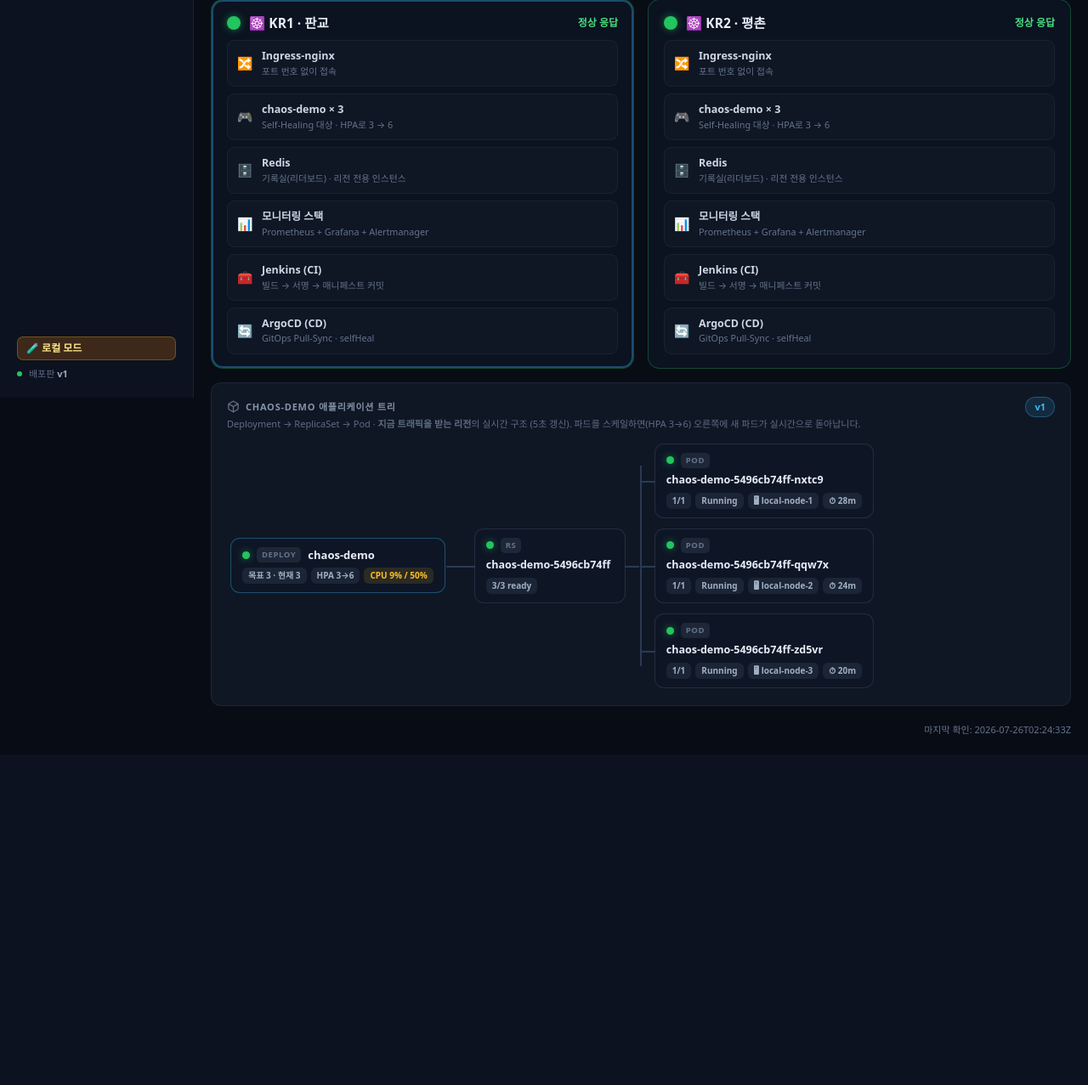
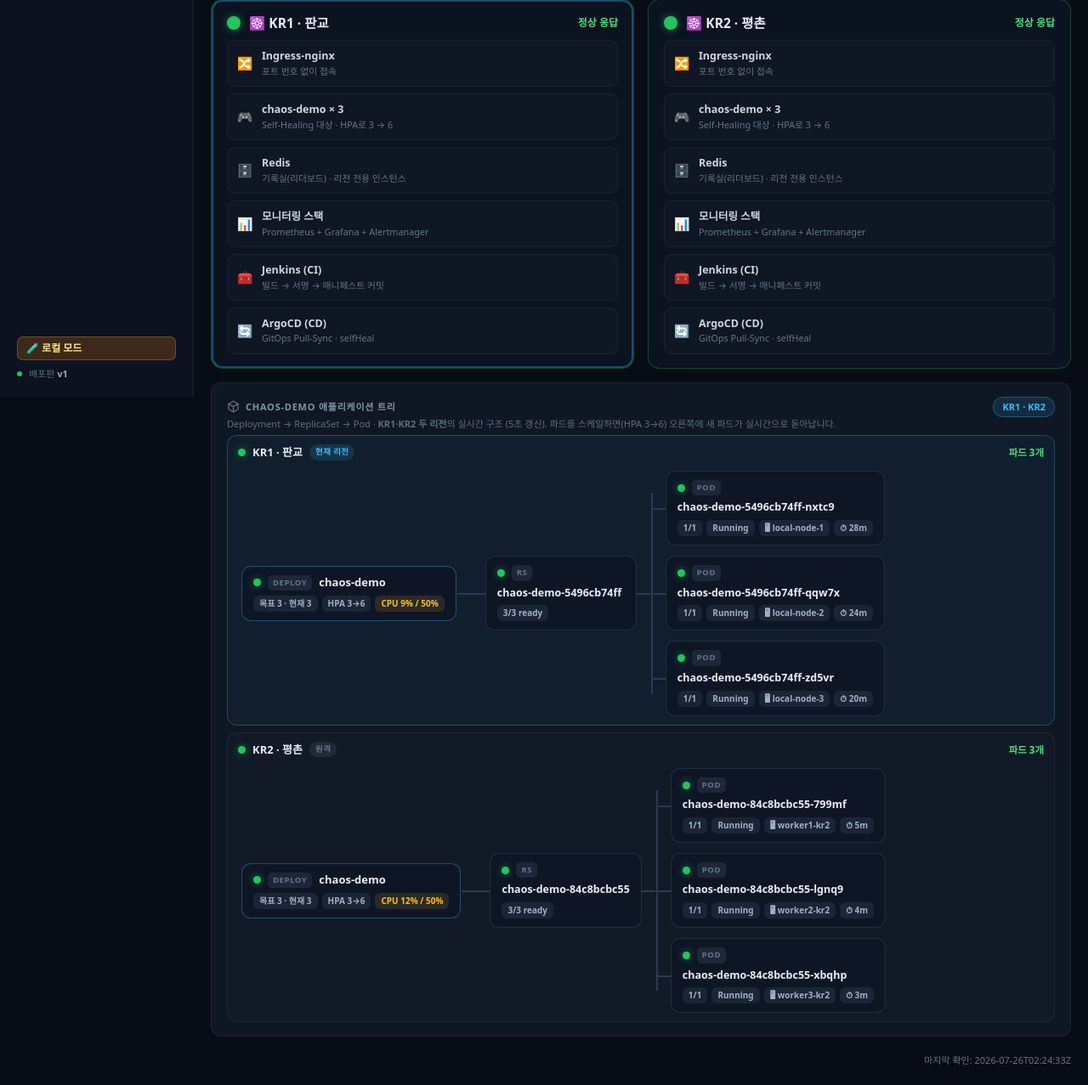
Before and after one commit to wonju90/ChaosArena, a Flask app: page /infra in a window 1280 px wide. Shown: the part 332-1609 px from the top of the page at 85% size. Before the commit the page ends 1196 px from the top, so only its background shows below. Run offline with Flask 3, Linux system fonts and the light colour scheme; some libraries are stand-ins or nearby versions; some web fonts are replaced.

Commit message:
Unify /infra tree: show both KR1+KR2 regions in one panel
접속 리전에 따라 트리가 KR1↔KR2로 달라지던 문제 해결. 상대 리전 트리는 그쪽
/api/topology를 HTTP로 가져와 합침(리전 카드가 /health 확인하는 것과 같은 서버사이드
프록시). 백그라운드 스레드가 5초마다 미리 모아 캐시, 프런트는 /api/topology/all만 읽음.
크로스리전 kube 크레덴셜 없이 한 화면에 두 리전 트리 표시, 죽은 리전은 "응답 없음" 저하.

- app.py: _fetch_region_topology/_self_topology/_build_topology_snapshot,
  _refresh_regions_loop에 토폴로지 캐시 추가, GET /api/topology/all, build_mock_topology_all
- templates/infra.html: 리전별 트리 블록(현재 리전 강조) + 블록별 가로 스크롤
- docs: CONCEPTS 22.7 / PROJECT_LOG 4.36 통합 방식 반영

Co-Authored-By: Claude Opus 4.8 (1M context) <noreply@anthropic.com>

```diff
--- a/app.py
+++ b/app.py
@@ -541,6 +541,31 @@ def build_mock_topology():
     }
 
 
+def build_mock_topology_all():
+    """LOCAL_MODE용 — 두 리전 트리를 모두 담은 목업. kr1(self)은 CPU 부하 버튼으로 3<->6,
+    kr2는 3개 고정으로 보여준다(실배포의 '두 리전 동시 표시'를 로컬에서도 확인)."""
+    kr2_hash = "84c8bcbc55"
+    kr2_pods = [
+        {"name": f"chaos-demo-{kr2_hash}-{sfx}", "node": f"worker{i + 1}-kr2",
+         "phase": "Running", "ready": True, "containers": "1/1", "age": f"{5 - i}m"}
+        for i, sfx in enumerate(["799mf", "lgnq9", "xbqhp"])
+    ]
+    return {
+        "available": True,
+        "checked_at": time.strftime("%Y-%m-%dT%H:%M:%SZ", time.gmtime()),
+        "regions": [
+            {"id": "kr1", "label": "판교", "is_self": True, "available": True, **build_mock_topology()},
+            {
+                "id": "kr2", "label": "평촌", "is_self": False, "available": True,
+                "deployment": {"name": "chaos-demo", "current": 3, "desired": 3, "min": 3, "max": 6,
+                               "cpu_percent": 12, "target_cpu_percent": 50, "hpa_available": True},
+                "replicasets": [{"name": f"chaos-demo-{kr2_hash}", "hash": kr2_hash,
+                                 "ready": 3, "total": 3, "pods": kr2_pods}],
+            },
+        ],
+    }
+
+
 def build_mock_deploy_history():
     """LOCAL_MODE용 가짜 배포 히스토리 — 성공 이벤트 몇 개 + 롤백 1건을 섞어 화면 확인용으로 보여준다."""
     return [
@@ -695,11 +720,66 @@ def _build_regions_snapshot():
     }
 
 
+# ── 애플리케이션 트리도 같은 백그라운드 스레드에서 '양쪽 리전 것을' 미리 모아둔다 ──
+# 자기 리전 트리는 로컬 kube로 직접 만들고(build_topology), 상대 리전 트리는 그쪽의
+# /api/topology를 HTTP로 가져온다(리전 카드가 /health를 프록시로 확인하는 것과 완전히 같은
+# 방식). 덕분에 크로스리전 kube 크레덴셜을 새로 들지 않고도 "인프라 지도 한 화면에서 두 리전
+# 트리를 모두" 보여줄 수 있다. 상대의 /api/topology는 자기 자신만 담은 1차 응답이라 재귀 없음.
+_topology_cache = {"available": True, "checked_at": None, "regions": []}
+
+
+def _fetch_region_topology(url):
+    """상대 리전의 /api/topology(자기 자신만 담긴 1차 응답)를 HTTP로 가져온다."""
+    try:
+        data = requests.get(f"{url}/api/topology", timeout=2).json()
+        return data if data.get("available") else None
+    except (requests.RequestException, ValueError) as e:
+        print(f"리전 토폴로지 확인 실패({url}): {e}")
+        return None
+
+
+def _self_topology():
+    """이 클러스터(자기 리전)의 트리를 로컬 kube로 만든다. 실패 시 None."""
+    try:
+        return build_topology(get_k8s_client(), get_autoscaling_client())
+    except (ApiException, config.ConfigException) as e:
+        print(f"자기 리전 토폴로지 생성 실패: {e}")
+        return None
+
+
+def _topology_region_entry(region, topo):
+    """리전 메타(id/label/is_self)와 트리 데이터를 합쳐 한 리전 항목을 만든다."""
+    entry = {
+        "id": region["id"],
+        "label": region["label"],
+        "is_self": region["id"] == APP_VERSION,
+        "available": topo is not None,
+    }
+    if topo is not None:
+        entry["deployment"] = topo.get("deployment")
+        entry["replicasets"] = topo.get("replicasets", [])
+    return entry
+
+
+def _build_topology_snapshot():
+    results = []
+    for region in REGIONS:
+        is_self = region["id"] == APP_VERSION
+        topo = _self_topology() if is_self else _fetch_region_topology(region["url"])
+        results.append(_topology_region_entry(region, topo))
+    return {
+        "available": True,
+        "checked_at": time.strftime("%Y-%m-%dT%H:%M:%SZ", time.gmtime()),
+        "regions": results,
+    }
+
+
 def _refresh_regions_loop():
-    global _regions_cache
+    global _regions_cache, _topology_cache
     while True:
         if REGIONS:
             _regions_cache = _build_regions_snapshot()  # 새 dict 통째로 스왑 -> 원자적, Lock 불필요
+            _topology_cache = _build_topology_snapshot()
         time.sleep(5)
 
 
@@ -914,10 +994,10 @@ def api_regions():
 @app.route("/api/topology")
 def api_topology():
     """
-    인프라 지도(/infra)의 'chaos-demo 애플리케이션 트리'용 — 이 앱이 떠 있는 클러스터(=지금
-    트래픽을 받는 리전)의 Deployment -> ReplicaSet -> Pod 계층을 실시간으로 돌려준다.
-    파드 조회 권한만으로 재구성하며(build_topology 참고), 상대 리전의 트리는 크로스리전
-    크레덴셜이 없어(=최소 권한 원칙) 표시하지 않는다 - self 리전 카드에서만 트리가 펼쳐진다.
+    1차(자기 리전) 트리 — 이 앱이 떠 있는 클러스터의 Deployment -> ReplicaSet -> Pod 계층만
+    돌려준다. 파드 조회 권한만으로 재구성하며(build_topology 참고), 상대 리전 것은 담지 않는다
+    (재귀 방지). 이 엔드포인트는 두 용도로 쓰인다: (1) 상대 리전이 HTTP로 이걸 가져가 자기
+    화면에 합침(_fetch_region_topology), (2) 아래 /api/topology/all이 self 트리로 사용.
     """
     checked = time.strftime("%Y-%m-%dT%H:%M:%SZ", time.gmtime())
     if LOCAL_MODE:
@@ -931,6 +1011,28 @@ def api_topology():
         return jsonify({"available": False, "error": f"쿠버네티스 API 호출 실패: {describe_k8s_error(e)}"})
 
     return jsonify({"available": True, "region": APP_VERSION, "checked_at": checked, **topo})
+
+
+@app.route("/api/topology/all")
+def api_topology_all():
+    """
+    /infra 트리 패널이 폴링하는 '통합' 엔드포인트 — 어느 리전이 페이지를 띄우든 KR1·KR2 트리를
+    모두 담아 돌려준다. 자기 리전은 로컬 kube로, 상대 리전은 백그라운드 스레드가 미리 HTTP로
+    가져다 둔 _topology_cache에서 읽는다(요청 스레드에서 네트워크 I/O 안 함). REGIONS가 아직
+    설정 안 된 클러스터에서는 자기 리전 하나만 단일 항목으로 우아하게 저하한다.
+    """
+    checked = time.strftime("%Y-%m-%dT%H:%M:%SZ", time.gmtime())
+    if LOCAL_MODE:
+        return jsonify(build_mock_topology_all())
+
+    if not REGIONS:
+        topo = _self_topology()
+        region = {"id": APP_VERSION, "label": APP_VERSION, "is_self": True, "available": topo is not None}
+        if topo is not None:
+            region.update({"deployment": topo["deployment"], "replicasets": topo["replicasets"]})
+        return jsonify({"available": True, "checked_at": checked, "regions": [region]})
+
+    return jsonify(_topology_cache)
 
 
 @app.route("/api/deploy-history")
--- a/templates/infra.html
+++ b/templates/infra.html
@@ -125,6 +125,24 @@
   }
 
   .apptree-empty { font-size: 12.5px; color: #8593a8; padding: 14px 4px; }
+
+  /* 두 리전 트리를 세로로 쌓는다 — 각 리전 블록은 자기만의 가로 스크롤을 가진다 */
+  .tree-region-list { display: flex; flex-direction: column; gap: 8px; }
+  .tree-region-block {
+    border-radius: 12px; border: 1px solid rgba(148,163,184,0.10);
+    background: rgba(255,255,255,0.015); padding: 10px 12px 6px;
+  }
+  .tree-region-block.blk-self { border-color: rgba(56,189,248,0.28); background: rgba(56,189,248,0.04); }
+  .tree-region-head { display: flex; align-items: center; gap: 8px; margin-bottom: 2px; }
+  .tree-region-title { font-size: 13px; font-weight: 800; color: #e8eef7; }
+  .tree-role-tag {
+    font-size: 9.5px; font-weight: 800; letter-spacing: 0.04em; text-transform: uppercase;
+    padding: 2px 7px; border-radius: 999px; color: #64748b; background: rgba(148,163,184,0.12);
+  }
+  .tree-role-tag.role-self { color: #38bdf8; background: rgba(56,189,248,0.14); }
+  .tree-region-status { font-size: 11.5px; font-weight: 700; margin-left: auto; }
+  .tree-region-status.ok { color: #4ade80; }
+  .tree-region-status.bad { color: #f87171; }
 {% endblock %}
 
 {% block content %}
@@ -194,13 +212,13 @@
   <div class="panel">
     <div class="flex items-center gap-2">
       <h2 class="panel-title" style="margin:0">{{ ic.i('box') }} chaos-demo 애플리케이션 트리</h2>
-      <span id="tree-region" class="tree-region-badge">확인 중…</span>
+      <span id="tree-region" class="tree-region-badge">두 리전</span>
     </div>
     <div class="text-[11px] text-faint mb-1">
-      Deployment → ReplicaSet → Pod · <b>지금 트래픽을 받는 리전</b>의 실시간 구조 (5초 갱신).
+      Deployment → ReplicaSet → Pod · <b>KR1·KR2 두 리전</b>의 실시간 구조 (5초 갱신).
       파드를 스케일하면(HPA 3→6) 오른쪽에 새 파드가 실시간으로 돋아납니다.
     </div>
-    <div id="apptree-wrap" class="apptree-scroll">
+    <div id="apptree-wrap" class="tree-region-list">
       <div class="apptree-empty">불러오는 중…</div>
     </div>
   </div>
@@ -282,19 +300,21 @@ async function refreshRegions() {
   }
 }
 
-// ── chaos-demo 애플리케이션 트리 ───────────────────────────────────────────
+// ── chaos-demo 애플리케이션 트리 (KR1 + KR2 두 리전 통합) ──────────────────
 const REGION_LABEL = { kr1: 'KR1 · 판교', kr2: 'KR2 · 평촌' };
-// 직전 폴링에 존재하던 파드 이름 집합 — 새로 등장한 파드에만 1회성 fade-in을 준다
-// (region 카드 플래시와 같은 "변화 시점만 감지" 관용구).
-let treeKnownPods = new Set();
-let treeFirstRender = true;
+// 리전별로 직전 파드 집합을 기억해, 새로 등장한 파드에만 1회성 fade-in을 준다
+// (region 카드 플래시와 같은 "변화 시점만 감지" 관용구). treeRendered는 최초 1회 렌더
+// 뒤에만 flash가 돌게 해서, 처음 그릴 때 파드 전부가 깜빡이는 걸 막는다.
+const treeKnownPods = {};        // regionId -> Set(podName)
+const treeRendered = new Set();  // 최초 렌더를 마친 리전 id
 
 function esc(s) {
   return String(s).replace(/[&<>"]/g, (c) => ({ '&': '&amp;', '<': '&lt;', '>': '&gt;', '"': '&quot;' }[c]));
 }
 
-function podNode(pod) {
-  const isNew = !treeFirstRender && !treeKnownPods.has(pod.name);
+function podNode(pod, regionId) {
+  const known = treeKnownPods[regionId] || new Set();
+  const isNew = treeRendered.has(regionId) && !known.has(pod.name);
   const dotCls = pod.ready ? 'ok' : (pod.phase === 'Running' ? 'warn' : 'bad');
   return `
     <div class="tnode node-pod ${isNew ? 'tpod-new' : ''}">
@@ -312,23 +332,28 @@ function podNode(pod) {
     </div>`;
 }
 
-function renderTree(data) {
-  const wrap = document.getElementById('apptree-wrap');
-  const badge = document.getElementById('tree-region');
+function regionTreeBlock(r) {
+  const label = REGION_LABEL[r.id] || r.id;
+  const roleTag = r.is_self
+    ? '<span class="tree-role-tag role-self">현재 리전</span>'
+    : '<span class="tree-role-tag">원격</span>';
 
-  if (!data.available) {
-    badge.innerText = '표시 불가';
-    wrap.innerHTML = `<div class="apptree-empty">⚠ 이 클러스터의 트리를 불러오지 못했습니다. (${esc(data.error || '알 수 없음')})</div>`;
-    return;
+  if (!r.available) {
+    return `
+      <div class="tree-region-block ${r.is_self ? 'blk-self' : ''}">
+        <div class="tree-region-head">
+          <span class="tnode-dot bad"></span>
+          <span class="tree-region-title">${esc(label)}</span>${roleTag}
+          <span class="tree-region-status bad">응답 없음</span>
+        </div>
+        <div class="apptree-empty">이 리전의 트리를 가져오지 못했습니다.</div>
+      </div>`;
   }
 
-  badge.innerText = REGION_LABEL[data.region] || data.region || '';
-
-  const d = data.deployment;
-  const rss = data.replicasets || [];
+  const d = r.deployment;
+  const rss = r.replicasets || [];
   const pods = rss.flatMap((rs) => rs.pods);
 
-  // Deployment 노드 (+ HPA 정보 배지)
   const deployChips = [`목표 ${d.desired} · 현재 ${d.current}`];
   if (d.hpa_available) {
     deployChips.push(`HPA ${d.min}→${d.max}`);
@@ -366,19 +391,40 @@ function renderTree(data) {
 
   const podsHtml = `
     <div class="tier tier-pods ${pods.length <= 1 ? 'single-pod' : ''}">
-      ${pods.map(podNode).join('')}
+      ${pods.map((p) => podNode(p, r.id)).join('')}
     </div>`;
 
-  wrap.innerHTML = `<div class="apptree">${deployHtml}${rsHtml}${podsHtml}</div>`;
+  treeKnownPods[r.id] = new Set(pods.map((p) => p.name));
+  treeRendered.add(r.id);
 
-  treeKnownPods = new Set(pods.map((p) => p.name));
-  treeFirstRender = false;
+  return `
+    <div class="tree-region-block ${r.is_self ? 'blk-self' : ''}">
+      <div class="tree-region-head">
+        <span class="tnode-dot ok"></span>
+        <span class="tree-region-title">${esc(label)}</span>${roleTag}
+        <span class="tree-region-status ok">파드 ${pods.length}개</span>
+      </div>
+      <div class="apptree-scroll"><div class="apptree">${deployHtml}${rsHtml}${podsHtml}</div></div>
+    </div>`;
+}
+
+function renderTreeAll(data) {
+  const wrap = document.getElementById('apptree-wrap');
+  const badge = document.getElementById('tree-region');
+  const regions = data.regions || [];
+
+  if (!regions.length) {
+    wrap.innerHTML = '<div class="apptree-empty">표시할 리전이 없습니다.</div>';
+    return;
+  }
+  badge.innerText = regions.map((r) => (REGION_LABEL[r.id] || r.id).split(' · ')[0]).join(' · ');
+  wrap.innerHTML = regions.map(regionTreeBlock).join('');
 }
 
 async function refreshTree() {
   try {
-    const res = await fetch('/api/topology');
-    renderTree(await res.json());
+    const res = await fetch('/api/topology/all');
+    renderTreeAll(await res.json());
   } catch (e) {
     document.getElementById('apptree-wrap').innerHTML =
       '<div class="apptree-empty">⚠ 트리를 불러오지 못했습니다.</div>';
```
Also changed, not shown: docs/CONCEPTS.md (+17 -7 lines), docs/PROJECT_LOG.md (+18 -10 lines).
